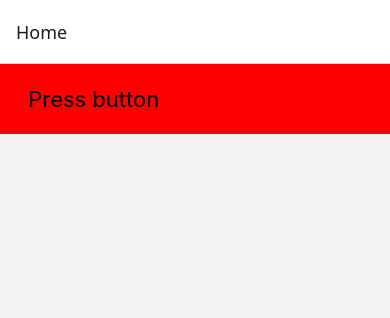
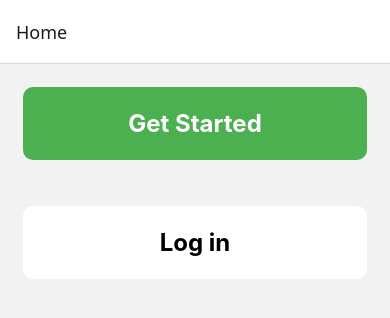
Before and after one commit to kamizox/Rate_Me_App, a React Native app: screen / in a window 390 px wide. Shown: the top 318 px of the page. Built offline with nearby package versions, Linux system fonts and the light colour scheme.

Commit message:
Custom button created

```diff
--- a/App.jsx
+++ b/App.jsx
@@ -1,8 +1,10 @@
 import { NavigationContainer } from '@react-navigation/native'
 import { createNativeStackNavigator } from '@react-navigation/native-stack'
-import { View, Text } from 'react-native'
+import { View, Text, Image } from 'react-native'
 import React from 'react'
 import {CustomButton} from './src/components/CustomButton.jsx'
+import {COLORS} from './src/constant/colors.js'
+import { styles } from './src/styleSheet.js'
 
 
 const Stack = createNativeStackNavigator()
@@ -10,7 +12,9 @@ const Stack = createNativeStackNavigator()
 function HomeScreen() {
   return (
     <View >
-      <CustomButton title=" Press button" bgColor="red" />
+
+      <CustomButton title="Get Started" bgColor= {COLORS.primary} textColor="white" />
+      <CustomButton title="Log in" bgColor= {COLORS.white} textColor="black" />
     </View>
   )
 }
--- a/src/components/CustomButton.jsx
+++ b/src/components/CustomButton.jsx
@@ -1,15 +1,18 @@
-import { StyleSheet, Text, TouchableOpacity, View } from 'react-native'
+import {Text, TouchableOpacity, View } from 'react-native'
 import React from 'react'
+import { styles } from '../styleSheet';
 
 function CustomButton(props) {
-      const {bgColor, title} = props;
+      const { title, bgColor, textColor} = props;
   return (
-    <TouchableOpacity style = {{backgroundColor : bgColor, padding:22}}>
-      <Text style= {{ fontSize:22}}>{title}</Text>
+    <View>
+     <TouchableOpacity style = {[styles.button,{backgroundColor: bgColor}]}>
+      <Text style= {[styles.text,{color: textColor}]}>{title}</Text>
     </TouchableOpacity>
+    </View>
   )
 }
 
-const styles = StyleSheet.create({})
+
 
 export {CustomButton};
--- /dev/null
+++ b/src/constant/colors.js
@@ -0,0 +1,22 @@
+// src/constants/colors.js
+
+ const COLORS = {
+  primary: '#4CAF50',       // Main green color (Buttons, active states, logo text)
+  primaryDark: '#388E3C',   // Darker green variant
+  primaryLight: '#E8F5E9',  // Light green background tints
+
+  orange: '#FFB300',        // Brand orange color (Logo box, ratings, stars)
+  orangeLight: '#FFF8E1',   // Light orange tint
+
+  background: '#FFFFFF',    // Screen background (Pure white)
+  surface: '#F8F9FA',       // Card or input field background (Off-white/light grey)
+
+  textMain: '#212121',      // Main headings and titles (Dark black)
+  textMuted: '#757575',     // Subtitles, descriptions, and placeholder text (Grey)
+
+  border: '#E0E0E0',        // Input borders and dividers
+  white: '#FFFFFF',
+  black: '#000000',
+};
+
+export {COLORS};
--- /dev/null
+++ b/src/constant/font.js
@@ -0,0 +1,8 @@
+ const SIZES = {
+  h1: 24,
+  h2: 20,
+  body: 16,
+  caption: 12,
+};
+
+export {SIZES};
--- /dev/null
+++ b/src/styleSheet.js
@@ -0,0 +1,20 @@
+import { StyleSheet } from "react-native"
+import {COLORS} from './constant/colors'
+import {SIZES} from './constant/font'
+
+const styles = StyleSheet.create({
+  button: {
+    backgroundColor: COLORS.primary,
+    borderRadius: 10,
+    padding: 22,
+    margin: 23,
+    alignItems: "center"
+  },
+  text: {
+    fontSize: SIZES.h1,
+    fontWeight: "bold",
+    color: COLORS.white
+  }
+})
+
+export {styles};
```
Also changed, not shown: src/constant.js (deleted).
